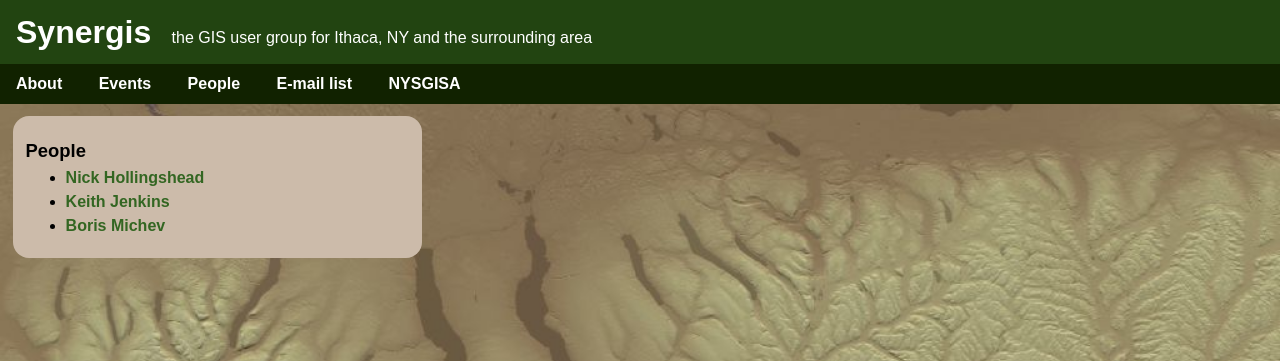
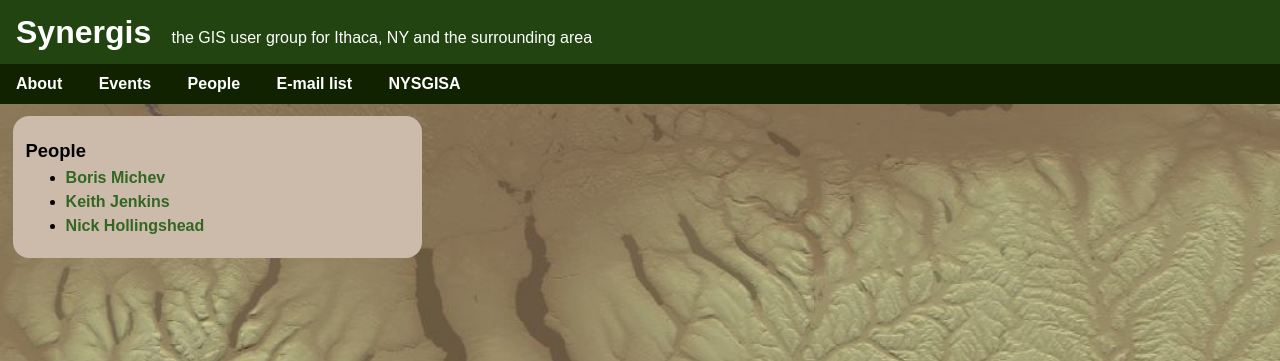
Before and after one commit to synergis-ny/synergis-ny.github.io, a Jekyll site: the page built from people.html, in a window 1280 px wide. Shown: the top 361 px of the page. Built offline with Jekyll 4.4.1, drawn with Linux system fonts in a browser that asks for light colours.

Commit message:
trying to sort list of people

```diff
--- a/_includes/aside-people.html
+++ b/_includes/aside-people.html
@@ -1,7 +1,8 @@
 <aside class="people">
     <h2>People</h2>
     <ul>
-    {% for person in site.categories.people %}
+    {% assign sorted_people = site.categories.people | sort:"title" %}
+    {% for person in sorted_people %}
         <li><a href={{ person.url }}>{{ person.title }}</a></li>
     {% endfor %}
     </ul>
```
